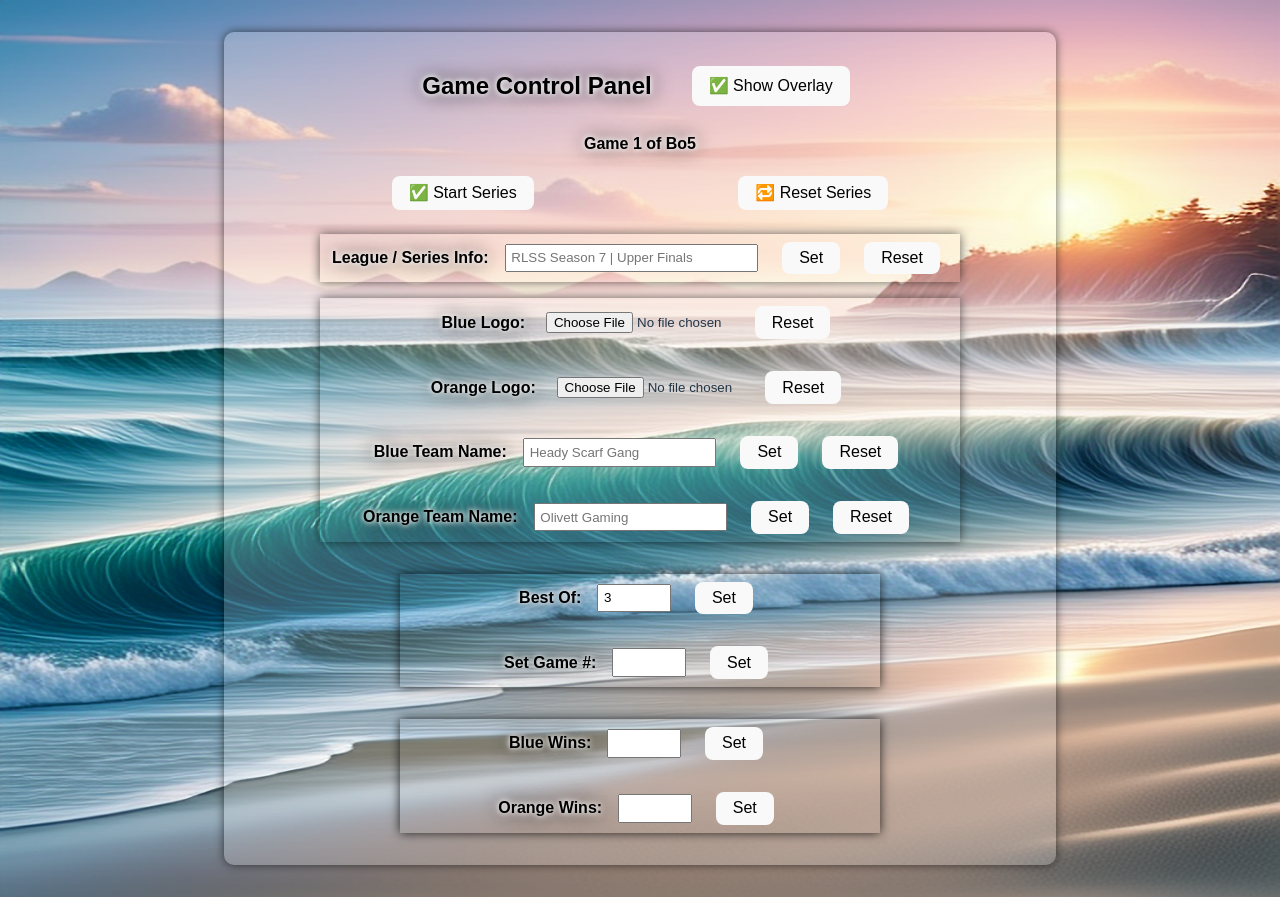
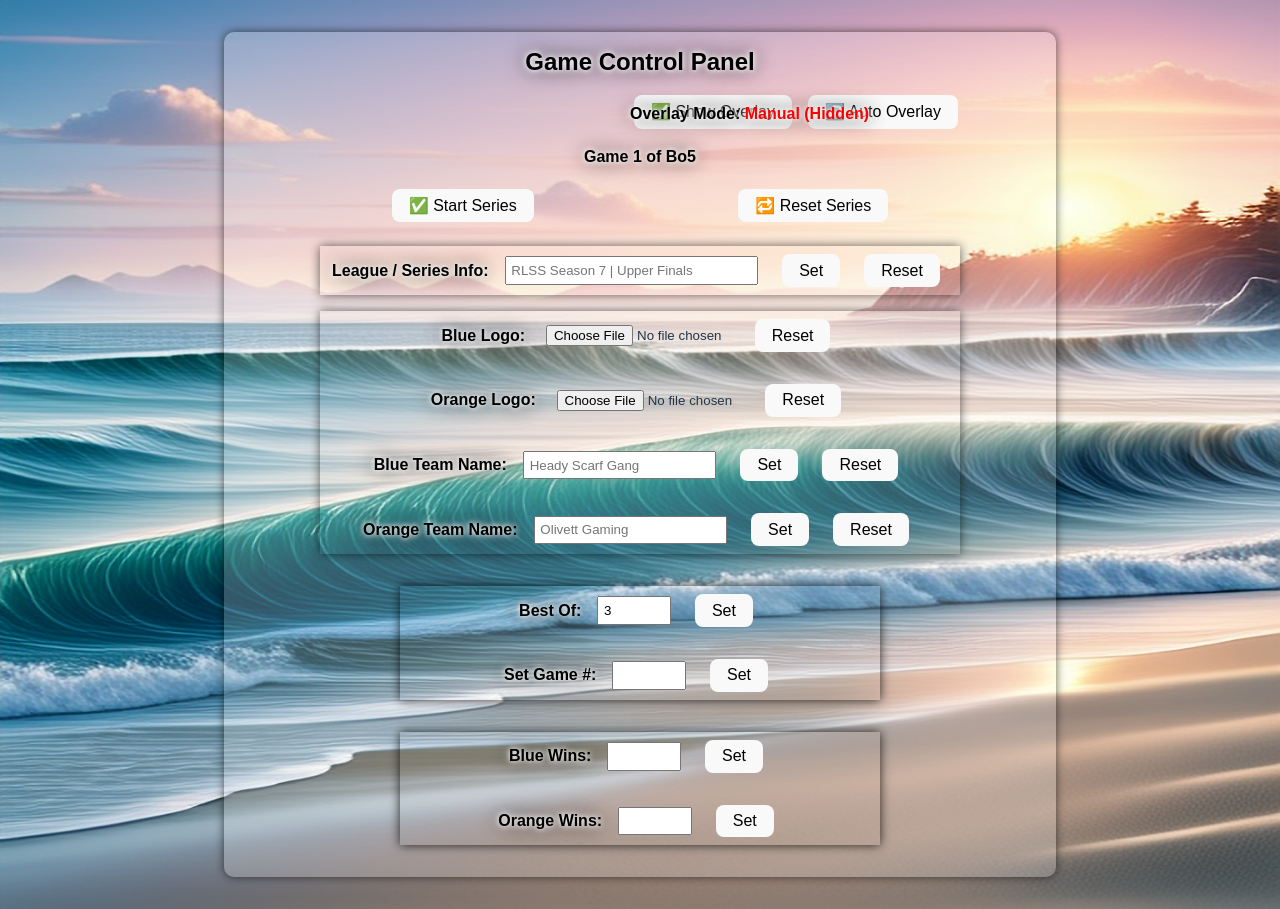
Before and after one commit to Carmer95/RLSSOverlayControlPanel, a Svelte app: page / in a window 1280 px wide. Built offline with nearby package versions, Linux system fonts and the light colour scheme; no server answers.

Commit message:
Added Overlay Mode status indicator, added auto button, and enale/disable functionality.

```diff
--- a/src/ControlPanel.svelte
+++ b/src/ControlPanel.svelte
@@ -220,13 +220,42 @@
 <div class="panel">
   <div class="panelTitle">
     <h2>Game Control Panel</h2>
-    <button class="showOverlay" on:click={() => {
-      overlayVisible = !overlayVisible;
-      sendData({ overlayVisible });
-    }}>
+  </div>
+  <div class="overlayControl">
+    <p class="overlayStatus" style="margin-top: 0.5rem;">
+      Overlay Mode:
+      {#if overlayVisible === true}
+        <span style="color: green;">Manual (Shown)</span>
+      {:else if overlayVisible === false}
+        <span style="color: red;">Manual (Hidden)</span>
+      {:else}
+        <span style="color: orange;">Auto</span>
+      {/if}
+    </p>
+    <div class="overlayButtons">
+      <button
+      class="overlayButton"
+      on:click={() => {
+        overlayVisible = !overlayVisible;
+        sendData({ overlayVisible });
+      }}
+      >
       {overlayVisible ? '🛑 Hide Overlay' : '✅ Show Overlay'}
-    </button>
+      </button>
+
+      <button
+        class="overlayButton"
+        on:click={() => {
+          overlayVisible = null;
+          sendData({ overlayVisible });
+        }}
+        disabled={overlayVisible === null}
+        >
+        ↩️ Auto Overlay
+      </button>
+    </div>
   </div>
+
   <p style="margin-top: 0.5rem; font-weight: bold;">
     Game {currentGame} of Bo{bestOf}
   </p>
@@ -359,11 +388,16 @@
     display: flex;
     justify-content: center;
     align-items: center;
+    position: relative;
+    width: 100%;
+    height: 50px;
+
   }
 
-  .showOverlay{
-    height: 40px;
-    margin-left: 40px;
+  .overlayStatus{
+    position: absolute;
+    top: 94px;
+    left: 630px;
   }
 
   h2, p {
@@ -396,7 +430,7 @@
 
   .panel {
     background-color: rgba(255, 255, 255, 0.2);
-    padding: 1rem;
+    padding: .3rem 1rem 1rem 1rem;
     border-radius: 10px;
     width: 65%;
     height: 80%;
@@ -407,6 +441,18 @@
     font-family: sans-serif;
     text-shadow: 0 0 5px #FFF, 0 0 10px #FFF, 0 0 20px #000000;
     font-weight: 600;
+  }
+
+  .overlayButtons {
+    display: flex;
+    flex-direction: row;
+    justify-content: end;
+    margin-right: 74px;
+  }
+
+  .overlayButton {
+    font-size: 1rem;
+    cursor: pointer;
   }
 
   button {
```
